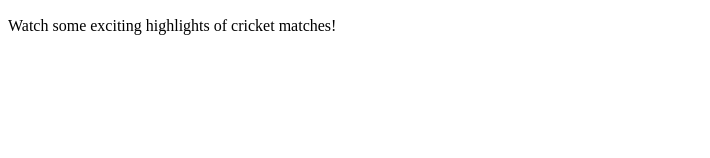
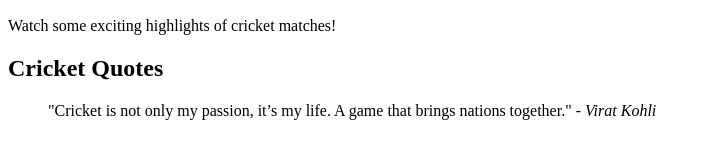
Before and after one commit to jashan-in/Lab_01_front_end, a plain HTML site: page index.html in a window 1280 px wide. Shown: the part 430-588 px from the top of the page, without its empty margins (0-710 px from the left). Drawn offline with Linux system fonts and the light colour scheme.

Commit message:
Added a cricket-related quote by Virat Kohli.

```diff
--- a/index.html
+++ b/index.html
@@ -14,4 +14,11 @@
             <p>Watch some exciting highlights of cricket matches!</p>
         </section>
     </body>
+    <section>
+        <h2>Cricket Quotes</h2>
+        <blockquote>
+            "Cricket is not only my passion, it’s my life. A game that brings nations together."
+            <cite>- Virat Kohli</cite>
+        </blockquote>
+    </section>
 </html>
```
